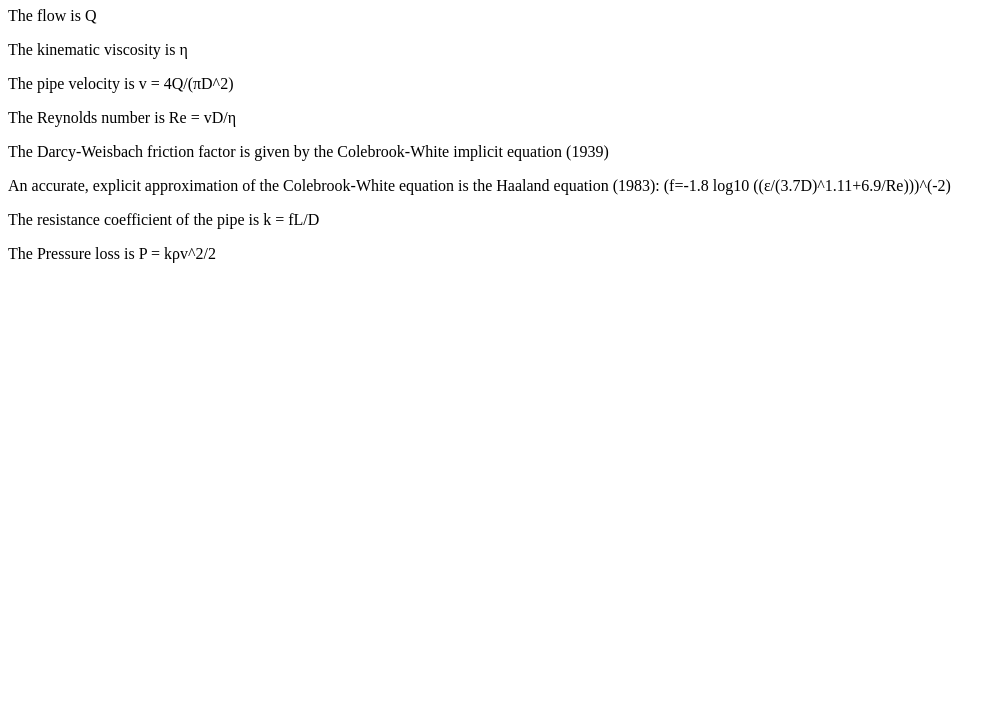
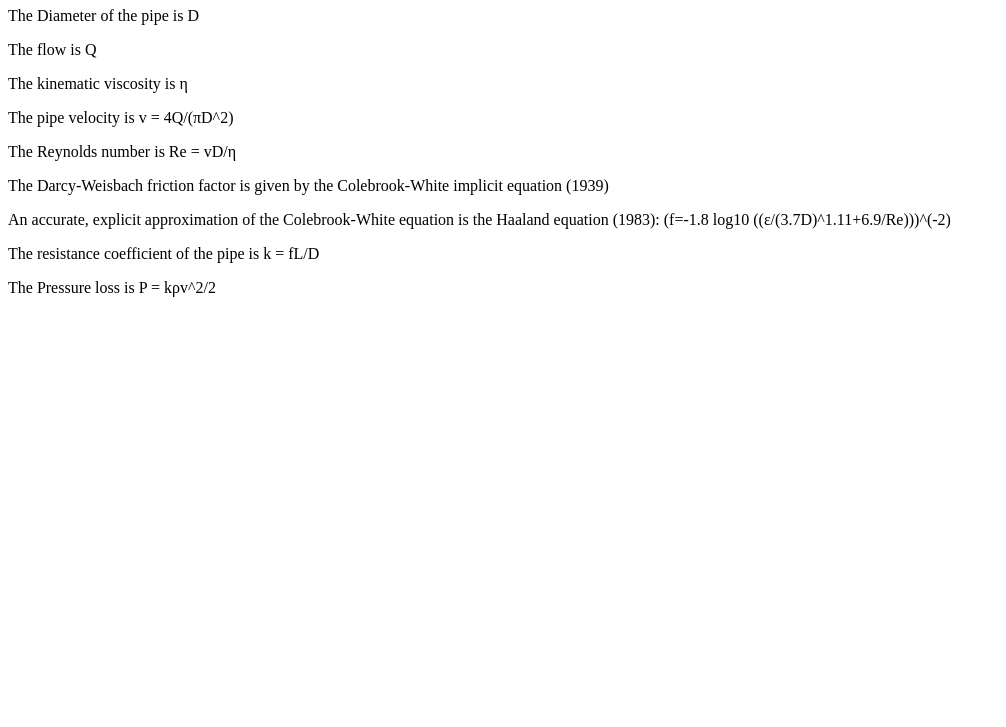
Before and after one commit to nshivaraman/nshivaraman.github.io, a plain HTML site: page index.html in a window 1280 px wide. Shown: the part 73-800 px from the top of the page, without its empty margins (0-1006 px from the left). Drawn offline with Linux system fonts and the light colour scheme.

Commit message:
Test 6123

```diff
--- a/index.html
+++ b/index.html
@@ -2,6 +2,7 @@
 <html>
 <body>
 <h1>Calculating Pressure Loss due to Flow in a Pipe</h1>
+<p>The Diameter of the pipe is D</p>
 <p>The flow is Q</p>
 <p>The kinematic viscosity is η</p>
 <p>The pipe velocity is v = 4Q/(πD^2)</p>
```
